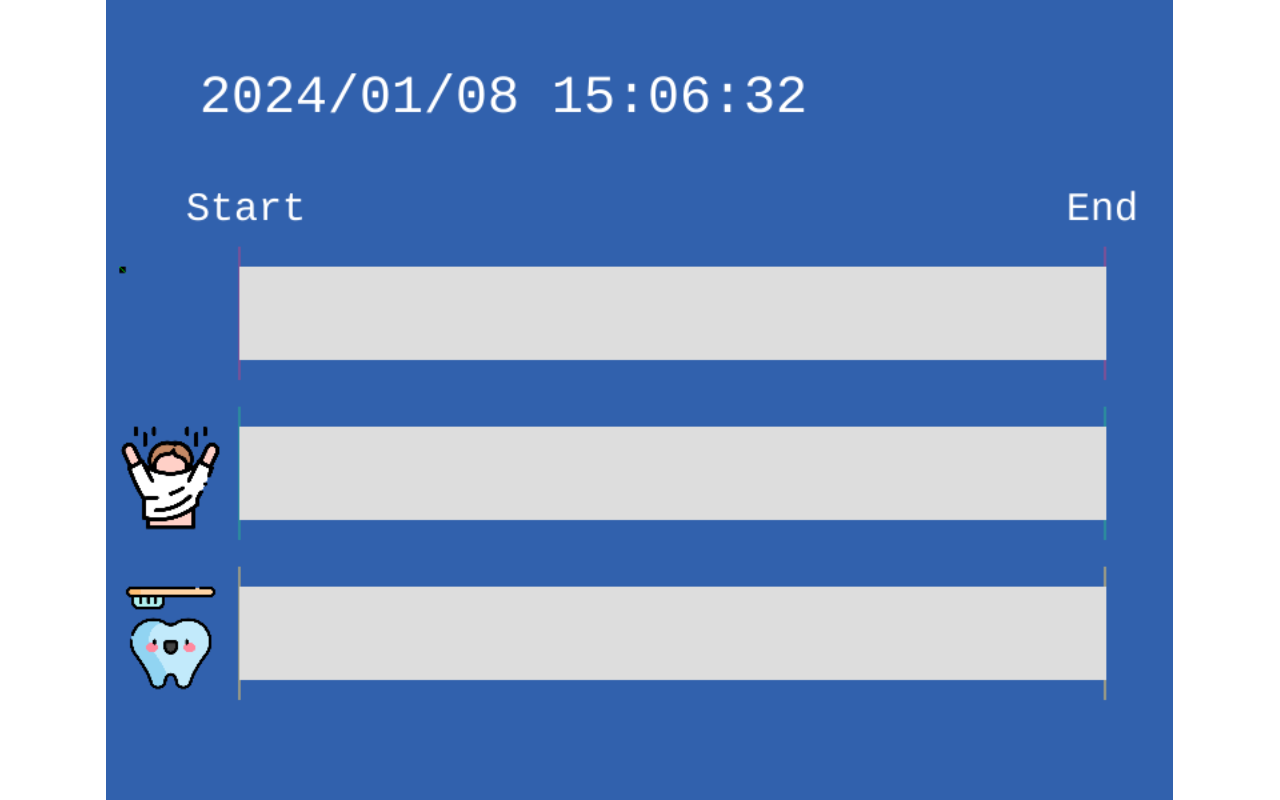
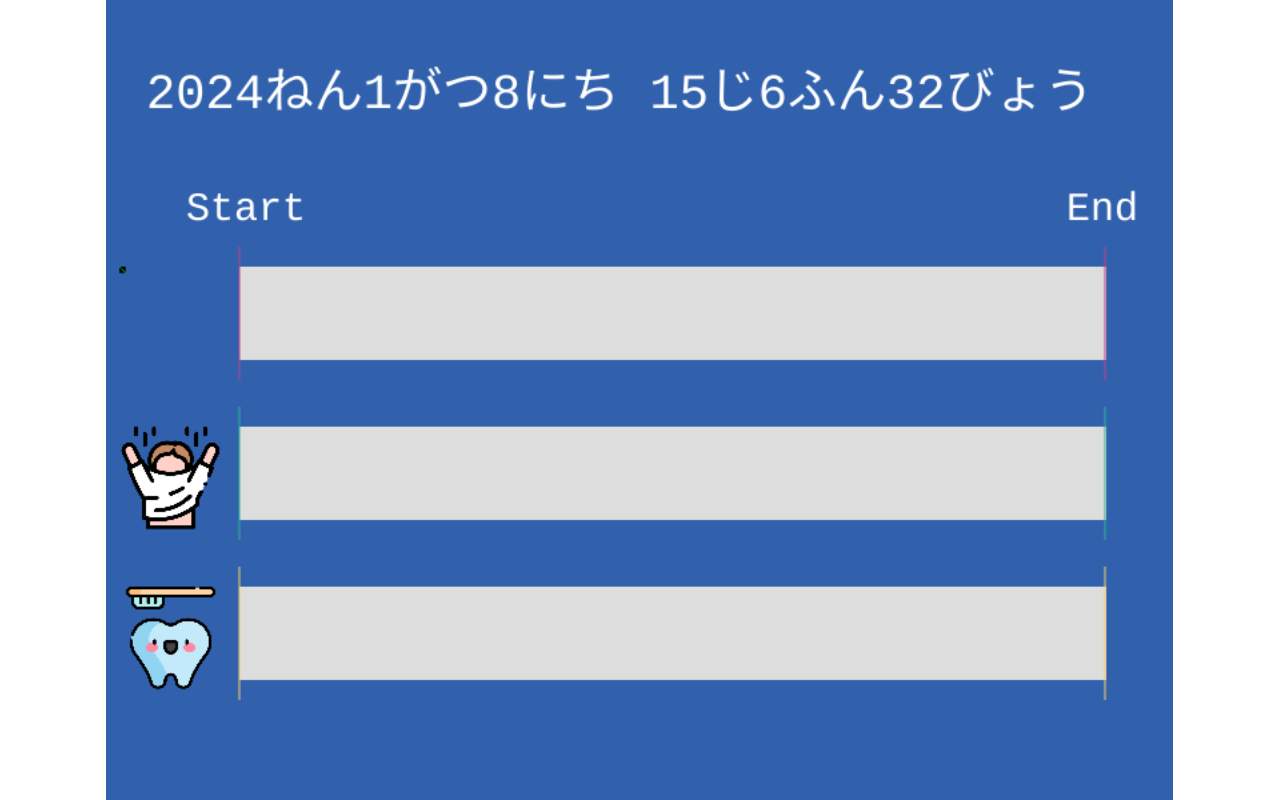
Before and after one commit to ysko909/routine, a website built with Vite: page phaser3_vite_typescript/index.html in a window 1280 px wide. Built offline with nearby package versions, Linux system fonts and the light colour scheme; animation ran at ten frames a second; files whose address does not match are found by name.

Commit message:
update game.ts

```diff
--- a/phaser3_vite_typescript/package.json
+++ b/phaser3_vite_typescript/package.json
@@ -6,9 +6,7 @@
   "scripts": {
     "dev": "vite",
     "build": "vite build",
-    "serve": "vite preview",
-    "predeploy": "yarn build",
-    "deploy": "gh-pages -d dist"
+    "serve": "vite preview"
   },
   "repository": {
     "type": "git",
--- a/phaser3_vite_typescript/src/scenes/Game.ts
+++ b/phaser3_vite_typescript/src/scenes/Game.ts
@@ -2,20 +2,19 @@ import Phaser from 'phaser';
 import dayjs from 'dayjs';
 
 class ProgressRect extends Phaser.GameObjects.Rectangle {
-  private _startTime: dayjs.Dayjs;
-  private _endTime: dayjs.Dayjs;
+  private _startDate: dayjs.Dayjs;
+  private _endDate: dayjs.Dayjs;
   private _imageTexture: string;
   private _image: Phaser.GameObjects.Image;
   private _isActive = true;
   public startPositionLine: Phaser.GameObjects.Line;
   public endPositionLine: Phaser.GameObjects.Line;
 
-
-  constructor(scene: Phaser.Scene, startTime: dayjs.Dayjs, endTime: dayjs.Dayjs, x: number, y: number, width: number, height: number, fillColor: number, imageTexture: string, imageSetScale = 1) {
+  constructor(scene: Phaser.Scene, startDate: dayjs.Dayjs, endDate: dayjs.Dayjs, x: number, y: number, width: number, height: number, fillColor: number, imageTexture: string, imageSetScale = 1) {
     super(scene, x, y, width, height, fillColor);
 
-    this._startTime = startTime;
-    this._endTime = endTime;
+    this._startDate = startDate;
+    this._endDate = endDate;
 
     this._imageTexture = imageTexture;
 
@@ -29,8 +28,8 @@ class ProgressRect extends Phaser.GameObjects.Rectangle {
     this.endPositionLine = scene.add.line(x + width - 1, y - 15, 0, 0, 0, height + 30, fillColor).setOrigin(0, 0);
   }
 
-  updateSize(nowTime: dayjs.Dayjs) {
-    if (nowTime <= this._endTime) {
+  updateSize(nowDate: dayjs.Dayjs) {
+    if (nowDate <= this._endDate) {
       this._isActive = true;
     } else {
       this._isActive = false;
@@ -38,10 +37,10 @@ class ProgressRect extends Phaser.GameObjects.Rectangle {
     }
 
     if (this._isActive) {
-      if (nowTime < this._startTime) {
+      if (nowDate < this._startDate) {
         this.setScale(0, 1);
       } else {
-        let lapseRate = nowTime.diff(this._startTime) / this._endTime.diff(this._startTime);
+        let lapseRate = nowDate.diff(this._startDate) / this._endDate.diff(this._startDate);
         if (lapseRate <= 1) {
           this.setScale(lapseRate, 1);
         }
@@ -51,6 +50,10 @@ class ProgressRect extends Phaser.GameObjects.Rectangle {
 
   get isActive() {
     return this._isActive;
+  }
+
+  get startDate() {
+    return this._startDate;
   }
 }
 
@@ -64,6 +67,9 @@ export default class Demo extends Phaser.Scene {
   public getDressed!: ProgressRect;
   public brushingTeeth!: ProgressRect;
 
+  public objectLayer!: Phaser.GameObjects.Layer;
+  public textLayer!: Phaser.GameObjects.Layer;
+
   constructor() {
     super('GameScene');
 
@@ -71,7 +77,6 @@ export default class Demo extends Phaser.Scene {
     this.counter = 0;
 
     this._date = dayjs();
-
   }
 
   get limit() {
@@ -83,12 +88,18 @@ export default class Demo extends Phaser.Scene {
     this.load.image('baby', 'assets/baby.png');
     this.load.image('getDressed', 'assets/get-dressed.png');
     this.load.image('brushingTeeth', 'assets/teeth-brushing.png');
+    this.load.image('reload', 'assets/reload.png');
   }
 
   create() {
 
-    this.timeText = this.add.text(70, 50, "");
-    this.timeText.setFontSize(40);
+    this.objectLayer = this.add.layer();
+    this.textLayer = this.add.layer();
+
+    this.timeText = this.add.text(30, 50, "");
+    this.timeText.setFontSize(37);
+
+    this.objectLayer.add(this.timeText);
 
     const margin = 50;
     // ゲーム画面のサイズを取得
@@ -97,25 +108,29 @@ export default class Demo extends Phaser.Scene {
 
     let textStart = this.add.text(60, 140, 'Start');
     textStart.setFontSize(30);
+    this.objectLayer.add(textStart);
 
     let textEnd = this.add.text(barWidth + 70, 140, 'End');
     textEnd.setFontSize(30);
+    this.objectLayer.add(textEnd);
 
-    const eatBreakfastStart = this._date.set('hour', 6).set('minute', 30).set('second', 0);
-    const eatBreakfastEnd = eatBreakfastStart.add(30, 'minute');
+    const eatBreakfastStart = this._date.set('hour', 6).set('minute', 40).set('second', 0);
+    const eatBreakfastEnd = eatBreakfastStart.add(40, 'minute');
     this.eatBreakfast = new ProgressRect(this,
       eatBreakfastStart,
       eatBreakfastEnd,
       margin * 2, 200, barWidth, 70, 0xb84284, 'baby', 0.15);
     this.add.existing(this.eatBreakfast);
+    this.objectLayer.add(this.eatBreakfast);
 
     const getDressedStart = eatBreakfastEnd;
-    const getDressedEnd = getDressedStart.add(15, 'minute');
+    const getDressedEnd = getDressedStart.add(5, 'minute');
     this.getDressed = new ProgressRect(this,
       getDressedStart,
       getDressedEnd,
       margin * 2, 320, barWidth, 70, 0x27b38f, 'getDressed', 0.15);
     this.add.existing(this.getDressed);
+    this.objectLayer.add(this.getDressed);
 
     const brushingTeethStart = getDressedEnd;
     const brushingTeethEnd = brushingTeethStart.add(5, 'minute');
@@ -124,30 +139,35 @@ export default class Demo extends Phaser.Scene {
       brushingTeethEnd,
       margin * 2, 440, barWidth, 70, 0xf7cc60, 'brushingTeeth', 0.15);
     this.add.existing(this.brushingTeeth);
+    this.objectLayer.add(this.brushingTeeth);
 
-    console.log('breakfast' + eatBreakfastStart.format() + ' _ ' + eatBreakfastEnd.format());
-    console.log('getdressed' + getDressedStart.format() + ' _ ' + getDressedEnd.format());
-    console.log('brush' + brushingTeethStart.format() + ' _ ' + brushingTeethEnd.format());
-    // this.tweens.add({
-    //   targets: logo,
-    //   y: 350,
-    //   duration: 1500,
-    //   ease: 'Sine.inOut',
-    //   yoyo: true,
-    //   repeat: -1
-    // });
+    // 日付が変わったため更新を促すテキスト
+
+    const rectForText = this.add.rectangle(120, 150, width - 240, 400, 0x362466);
+    rectForText.setOrigin(0, 0);
+    this.textLayer.add(rectForText);
+    const textHoge = this.add.text(width / 2, height / 2, '更新ボタンを押してね');
+    textHoge.setOrigin(0.5, 0.5);
+    textHoge.setFontSize(40);
+    this.textLayer.add(textHoge);
   }
 
   update(): void {
     let now = dayjs();
     this.counter++;
 
+    if (now.day() === this.eatBreakfast.startDate.day()) {
+      this.textLayer.setVisible(false);
+    } else {
+      this.textLayer.setVisible(true);
+    }
+
     if (this.counter > this.limit) {
       this.eatBreakfast.updateSize(now);
       this.getDressed.updateSize(now);
       this.brushingTeeth.updateSize(now);
 
-      this.timeText.setText(now.format('YYYY/MM/DD HH:mm:ss'));
+      this.timeText.setText(now.format('YYYYねんMがつDにち HHじmふんsびょう'));
       this.counter = 0;
     }
 
```
Also changed, not shown: phaser3_vite_typescript/dist/assets/reload.png (added), phaser3_vite_typescript/dist/index.html, phaser3_vite_typescript/public/assets/reload.png (added), 2 other files.
